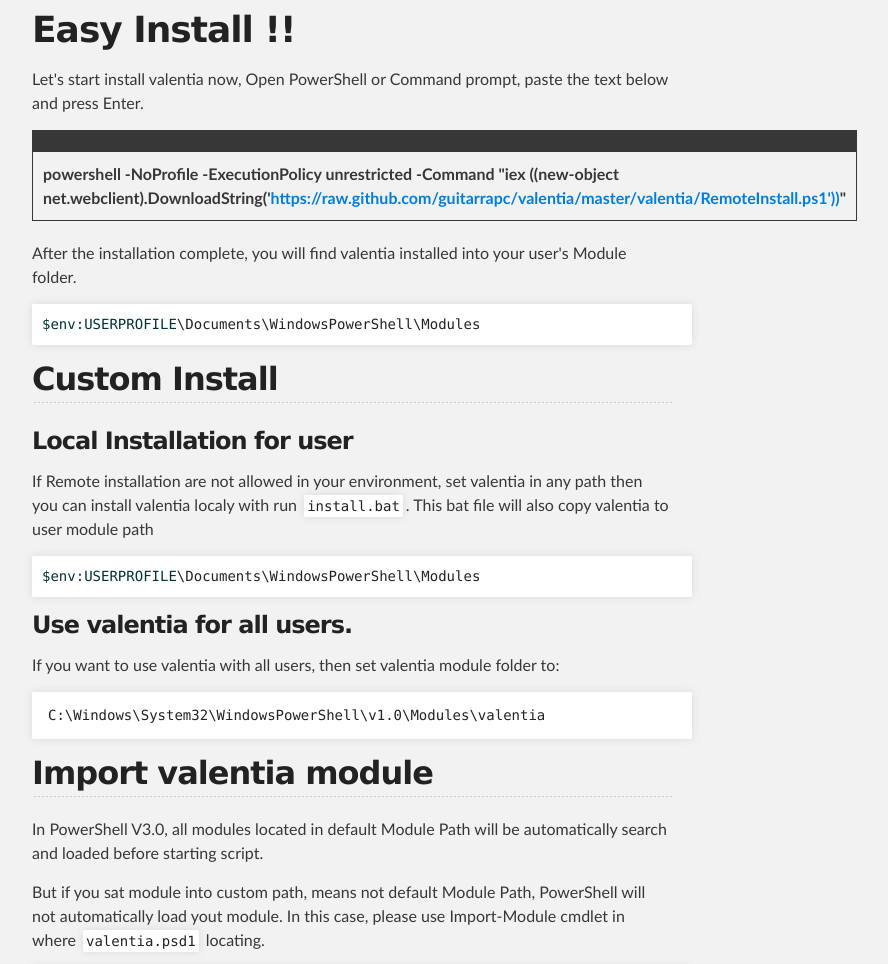
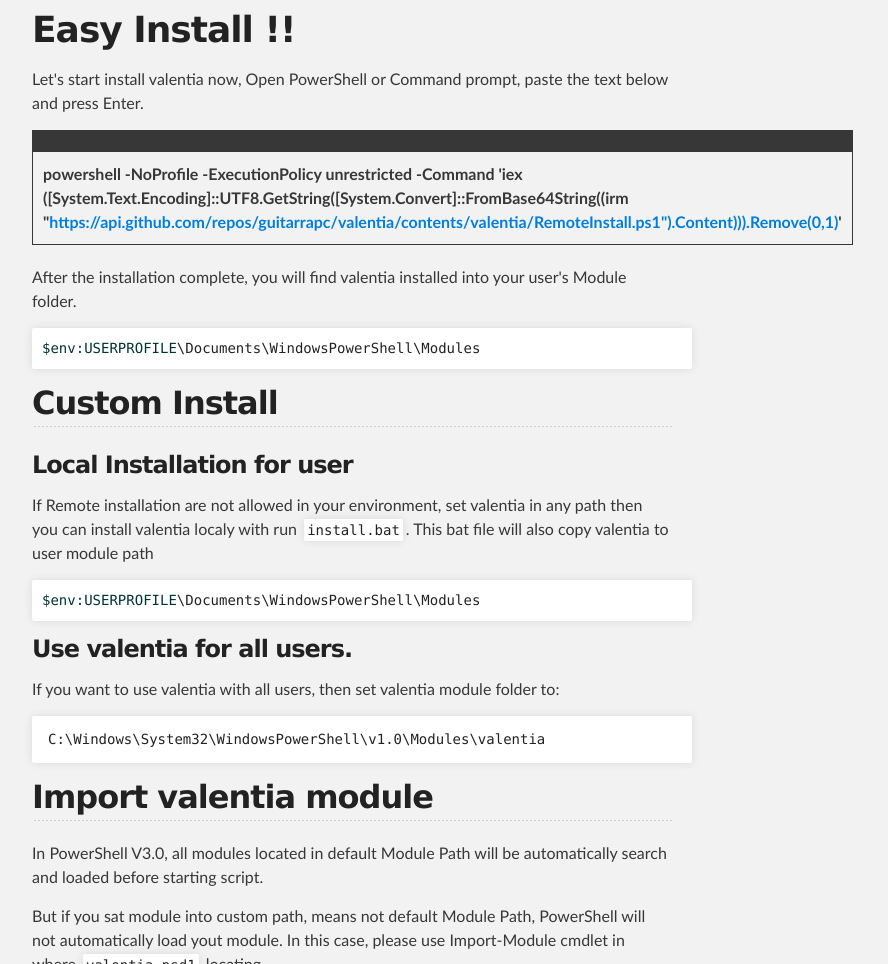
Before and after one commit to guitarrapc/valentia, a plain HTML site: page index.html in a window 1280 px wide. Shown: the part 2452-3416 px from the top of the page, without its empty margins (288-1176 px from the left). Drawn offline with Linux system fonts and the light colour scheme.

```diff
--- a/index.html
+++ b/index.html
@@ -133,7 +133,7 @@ Supporting Operating System are...</p>
 <th></th>
 </tr></thead>
 <tbody><tr>
-<td><strong>powershell -NoProfile -ExecutionPolicy unrestricted -Command "iex ((new-object net.webclient).DownloadString('<a href="https://raw.github.com/guitarrapc/valentia/master/valentia/RemoteInstall.ps1'))">https://raw.github.com/guitarrapc/valentia/master/valentia/RemoteInstall.ps1'))</a>"</strong></td>
+<td><strong>powershell -NoProfile -ExecutionPolicy unrestricted -Command 'iex ([System.Text.Encoding]::UTF8.GetString([System.Convert]::FromBase64String((irm "<a href="https://api.github.com/repos/guitarrapc/valentia/contents/valentia/RemoteInstall.ps1%22).Content))).Remove(0,1)">https://api.github.com/repos/guitarrapc/valentia/contents/valentia/RemoteInstall.ps1").Content))).Remove(0,1)</a>'</strong></td>
 </tr></tbody>
 </table><p>After the installation complete, you will find valentia installed into your user's Module folder.</p>
 
```
Also changed, not shown: params.json (+1 -1 lines).
